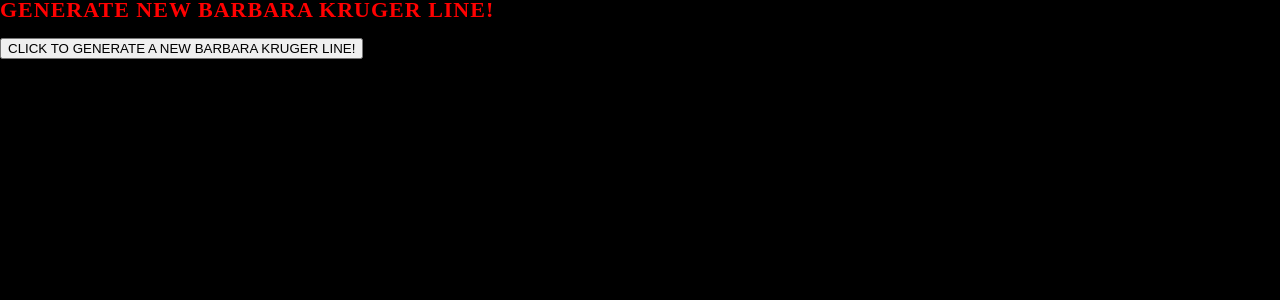
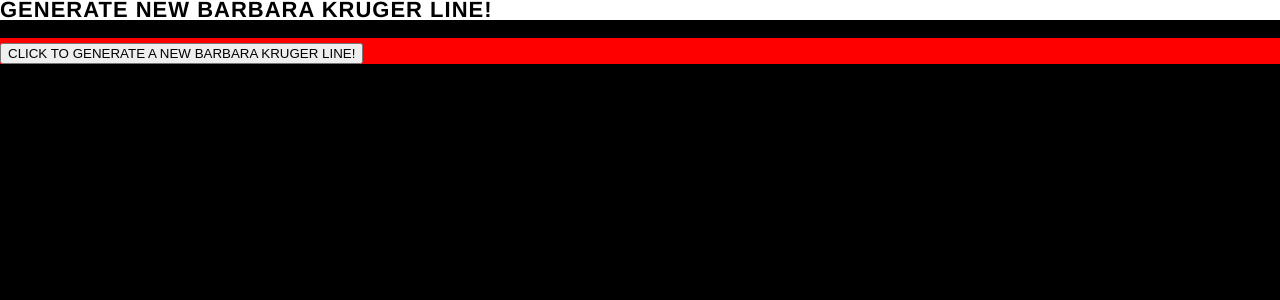
Before and after one commit to hiyeshin/barbarakruger, a Python web app: template templates/main.html in a window 1280 px wide. Shown: the top 300 px of the page. Run offline with Jinja, Linux system fonts and the light colour scheme; the template is opened without the code that fills it, so the values that code supplies are empty; some libraries are stand-ins or nearby versions.

Commit message:
css changing

```diff
--- a/app.py
+++ b/app.py
@@ -12,7 +12,7 @@
 from markov_by_char import CharacterMarkovGenerator
 
 define("port", default = 8000, help = "Run on the given port ", type = int)
-define("n", default = 6, help = "length of n-gram ", type = int)
+define("n", default = 5, help = "length of n-gram ", type = int)
 
 class Application(tornado.web.Application):
 	def __init__(self):
--- a/markov.py
+++ b/markov.py
@@ -58,7 +58,7 @@
 if __name__ == '__main__':
 	import sys
 
-	generator = MarkovGenerator(n = 3, max = 200)
+	generator = MarkovGenerator(n = 4, max = 200)
 
 	for line in sys.stdin:
 		line = line.strip()
--- a/static/css/style.css
+++ b/static/css/style.css
@@ -32,52 +32,51 @@
 
 
 @font-face {
-font-family: "Futura", Times New Roman, Serif;
+font-family: "Helvetica", Futura, Sans-serif;
 font-weight: normal;
 font-style: normal;
 }
 
 
 h1{
-	color: #ff0000;
-	font:bold 22px Futura;
+	color: #000000;
+	background-color:#ffffff;
+	font:bold 22px Helvetica;
 	line-height:20px;
 	letter-spacing:1px;
 }
 
 
 h2{
-	font:italic 22px Georgia;
+	color: #ffffff;
+	background-color:#ff0000;
+	font:italic 22px Helvetica;
 	letter-spacing: 1px;
-	/*line-height:30px;*/
 }
 
 
-h3{
+/*h3{
 	font:normal 12px Georgia;
-	/*line-height:30px;*/
-}
+}*/
 
 
-h4{
-	/* THIS IS FOR BODONI */
-	/*font: italic 27px "ltc-bodoni-175";*/
+/*h4{
 	font: 14px "ltc-bodoni-175";
 	letter-spacing: 0px;
-}
+}*/
 
 
-h5 {
+/*h5 {
 	font:normal 16px Georgia;
 	color: #887072;
-
-}
+}*/
 
 
 p{
-	font:normal 12px Georgia;
-	line-height:18px;
-	color: white;
+	color: #ffffff;
+	background-color:#ff0000;
+	font:italic 22px Helvetica;
+	letter-spacing: 1px;
 }
 
 
--- a/templates/main.html
+++ b/templates/main.html
@@ -19,7 +19,8 @@
 		<p>
 			<input type = "button" id = "clicker" value = "CLICK TO GENERATE A NEW BARBARA KRUGER LINE!">
 		</p>
-		<p id = "results"></div>
+		<br>
+		<h2 id = "results"></div>
 		<script src="http://ajax.googleapis.com/ajax/libs/jquery/1.8.1/jquery.min.js"></script>
 
 		<script>
```
